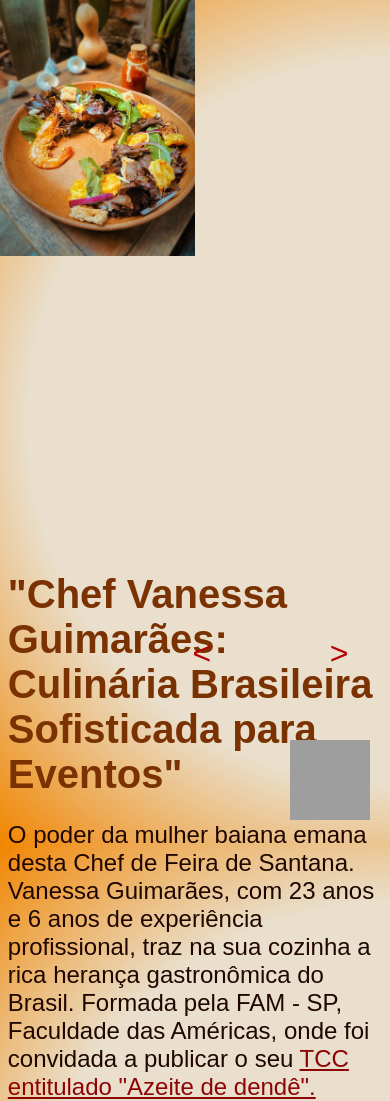
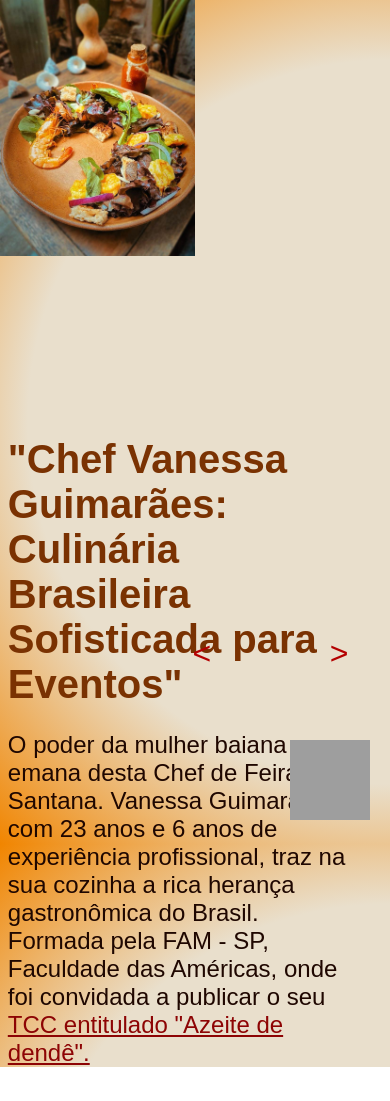
Before and after one commit to JazzoCordeiro/vanessa, a plain HTML site: page index.html in a window 390 px wide. After the commit the page ends 1067 px from the top, so only its background shows below. Drawn offline with Linux system fonts and the light colour scheme; grey boxes are pictures that could not be loaded.

Commit message:
teste de responsividade além do pc

```diff
--- a/style.css
+++ b/style.css
@@ -314,8 +314,8 @@ a:active {
     }
 
     .texto {
-        max-width: 100vw; /* Texto ocupa toda a largura da tela */
-        margin-top: 100vh; /* Espaço suficiente para o texto vir abaixo da imagem */
+        max-width: 90vw; /* Texto ocupa toda a largura da tela */
+        margin-top: 80vh; /* Espaço suficiente para o texto vir abaixo da imagem */
         margin-left: 2vw;  /* Margem à esquerda */
         margin-right: 2vw; /* Margem à direita */
         margin-bottom: 1rem; /* Margem inferior */
```
